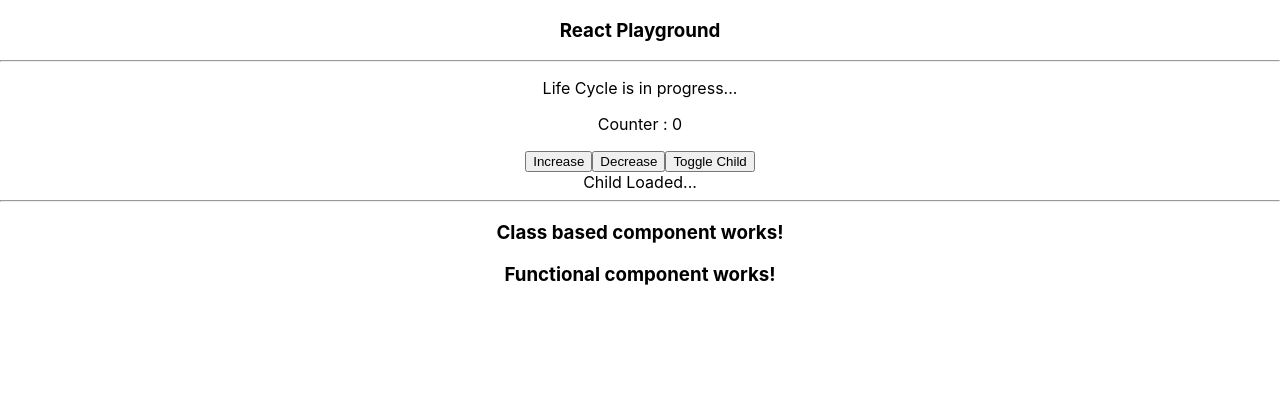
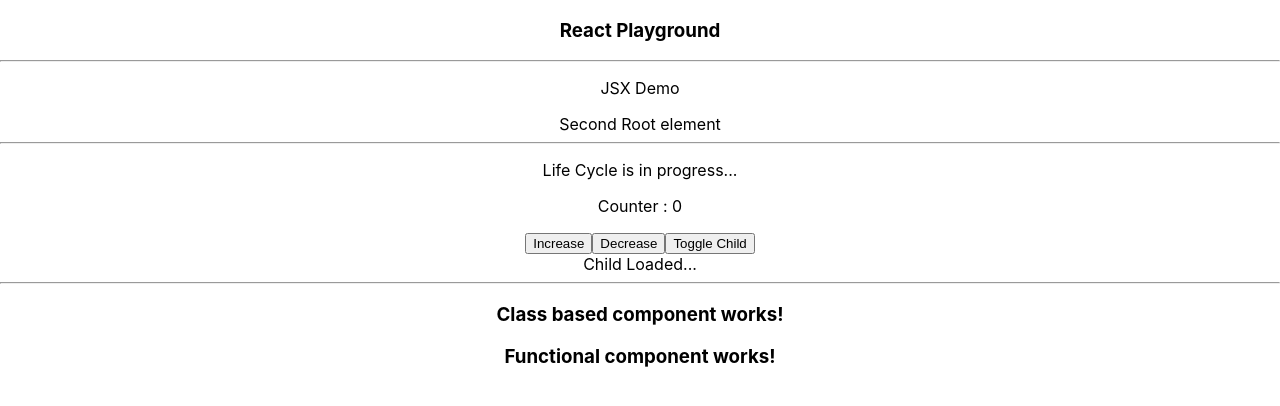
Before and after one commit to synergy2411/learning-react, a React (Create React App) app in the folder 02-playground/: page / in a window 1280 px wide. Shown: the top 406 px of the page. Built offline with nearby package versions, Linux system fonts and the light colour scheme.

Commit message:
hoc added

```diff
--- a/02-playground/src/App.js
+++ b/02-playground/src/App.js
@@ -3,11 +3,14 @@ import './App.css';
 import MyComponent from './Components/ClassesBased';
 import FunctionalCmp from './Components/FunctionBased';
 import LifeCycleDemo from './LifeCycleDemo/LifeCycleDemo';
+import JsxDemo from './JsxDemo/JsxDemo';
 
 function App() {
   return (
     <div className="App">
       <h3>React Playground</h3>
+      <hr />
+      <JsxDemo />
       <hr />
       <LifeCycleDemo />
       <hr />
--- /dev/null
+++ b/02-playground/src/JsxDemo/JsxDemo.js
@@ -0,0 +1,21 @@
+import React from "react";
+import Auxillary from '../hoc/Auxillary';
+
+class JsxDemo extends React.Component {
+  render() {
+    // return React.createElement(
+    //   "div",
+    //   {},
+    //   React.createElement("p", {}, "JSX with Paragraph")
+    // );
+
+    return (
+      <Auxillary>
+        <div><p> JSX Demo </p></div>
+        <div>Second Root element</div>
+      </Auxillary>
+    );
+  }
+}
+
+export default JsxDemo;
--- a/02-playground/src/LifeCycleDemo/Child.js
+++ b/02-playground/src/LifeCycleDemo/Child.js
@@ -3,6 +3,9 @@ import React from 'react';
 class Child extends React.Component{
     componentWillUnmount () {
         console.log("[Child - componentWillUnmount]");
+    }
+    componentDidMount (){
+        console.log("[Child - componentDidMount]")
     }
     render(){
         console.log("[Child - render]")
--- a/02-playground/src/LifeCycleDemo/LifeCycleDemo.js
+++ b/02-playground/src/LifeCycleDemo/LifeCycleDemo.js
@@ -40,10 +40,10 @@ class LifeCycleDemo extends React.Component{
     }
     render(){
         console.log("[render]")
-        let child = null;
-        if(this.state.showChild){
-            child = <Child />
-        }
+        // let child = null;
+        // if(this.state.showChild){
+        //     child = <Child />
+        // }
         return (
             <div>
                 <p>Life Cycle is in progress...</p>
@@ -54,7 +54,9 @@ class LifeCycleDemo extends React.Component{
 
                     <button onClick = {this.toggleChild}>Toggle Child</button>
 
-                  {child}
+                  {/* {child} */}
+
+                  {this.state.showChild ? <Child /> : null}
             </div>
 
         )
--- /dev/null
+++ b/02-playground/src/hoc/Auxillary.js
@@ -0,0 +1,5 @@
+import React from 'react';
+
+const Auxillary = (props) => props.children;
+
+export default Auxillary;
```
